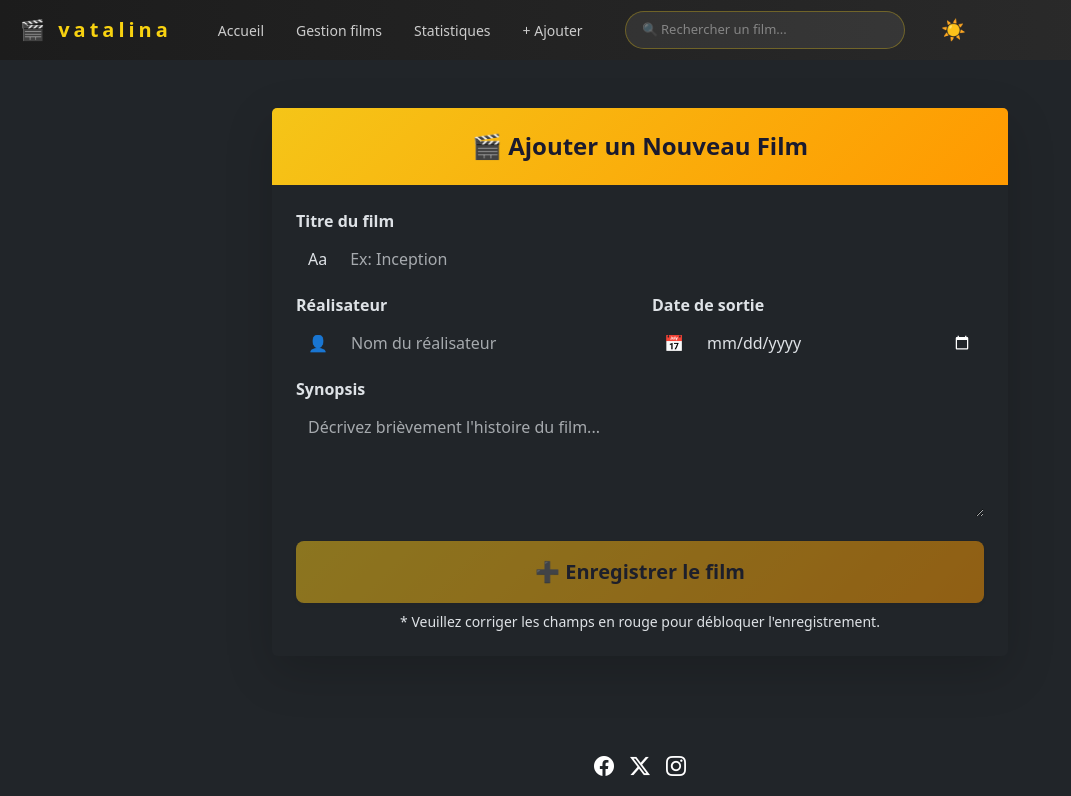
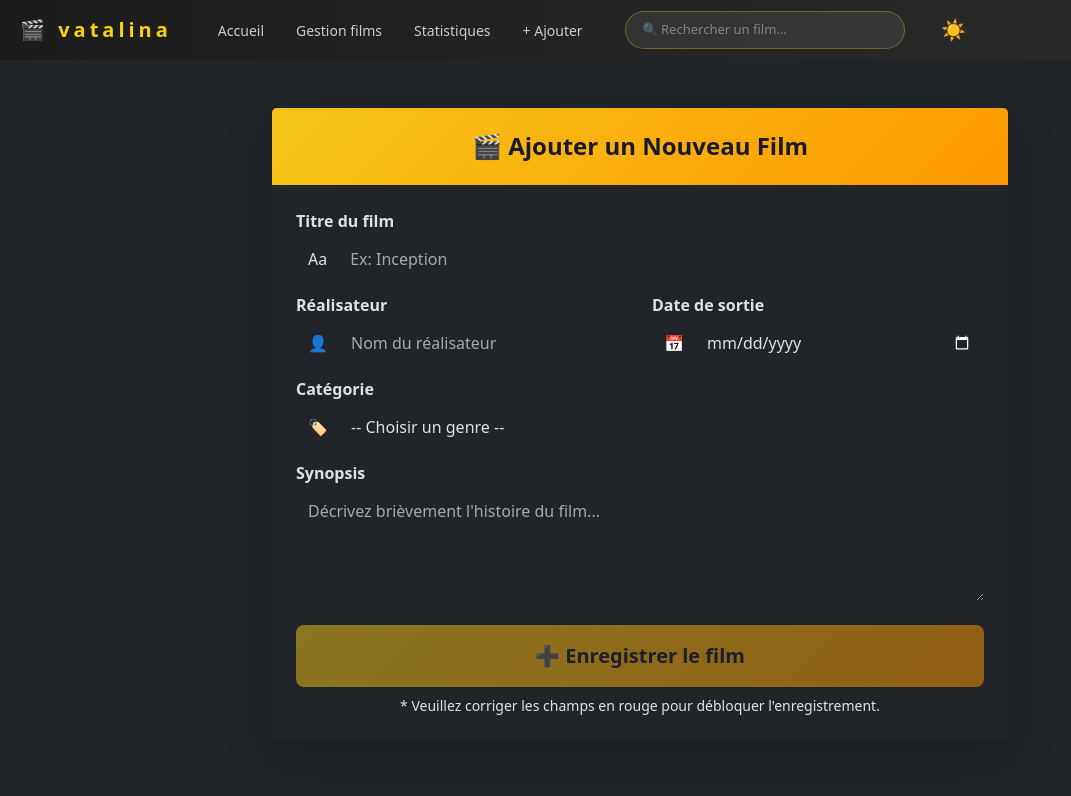
Before and after one commit to Diarra-blip/Cine-app, an Angular app: page /add-movie in a window 1280 px wide. Shown: the top 796 px of the page, without its empty margins (0-1071 px from the left). Built offline with nearby package versions, Linux system fonts and the light colour scheme; sample sign-in values are in the browser's storage.

Commit message:
catgeroie

```diff
--- a/src/app/add-movie/add-movie.html
+++ b/src/app/add-movie/add-movie.html
@@ -62,6 +62,26 @@
               </div>
             </div>
 
+            <div class="mb-3">
+              <label class="form-label fw-bold">Catégorie</label>
+              <div class="input-group">
+                <span class="input-group-text bg-light text-muted">🏷️</span>
+                <select name="category" [(ngModel)]="movie.category" required #category="ngModel"
+                        class="form-control" [class.is-invalid]="category.invalid && category.touched">
+                  <option value="" disabled selected>-- Choisir un genre --</option>
+                  <option value="Action">Action</option>
+                  <option value="Comédie">Comédie</option>
+                  <option value="Drame">Drame</option>
+                  <option value="Horreur">Horreur</option>
+                  <option value="Science-Fiction">Science-Fiction</option>
+                  <option value="Documentaire">Documentaire</option>
+                </select>
+                <div class="invalid-feedback">
+                  Veuillez sélectionner une catégorie.
+                </div>
+              </div>
+            </div>
+
             <div class="mb-4">
               <label class="form-label fw-bold">Synopsis</label>
               <textarea name="synopsis" [(ngModel)]="movie.synopsis" required minlength="10" #synopsis="ngModel"
--- a/src/app/add-movie/add-movie.ts
+++ b/src/app/add-movie/add-movie.ts
@@ -30,7 +30,8 @@ export class AddMovie implements OnInit {
     synopsis: '',
     id: undefined,
     rate: 0,
-    image: ''
+    image: '',
+    category: ''
   };
 
   ngOnInit(): void {
--- a/src/app/edit-movie/edit-movie.html
+++ b/src/app/edit-movie/edit-movie.html
@@ -16,6 +16,20 @@
     <input type="date" id="releaseDate" name="releaseDate" [(ngModel)]="movie.releaseDate"/>
   </div>
 
+  <div class="mb-3">
+    <label class="form-label fw-bold">Catégorie</label> <div class="input-group">
+    <span class="input-group-text bg-light text-muted">🏷️</span>
+    <select name="category" [(ngModel)]="movie.category" required class="form-select">
+      <option value="" disabled>-- Choisir une catégorie --</option>
+      <option value="Action">Action</option>
+      <option value="Comédie">Comédie</option>
+      <option value="Drame">Drame</option>
+      <option value="Horreur">Horreur</option>
+      <option value="Science-Fiction">Science-Fiction</option>
+    </select>
+  </div>
+  </div>
+
   <div class="d-flex flex-column w-50">
     <label for="synopsis">Synopsis</label>
     <input type="text" id="synopsis" name="synopsis" [(ngModel)]="movie.synopsis"/>
--- a/src/app/edit-movie/edit-movie.ts
+++ b/src/app/edit-movie/edit-movie.ts
@@ -24,12 +24,15 @@ export class EditMovie implements OnInit {
     synopsis: '',
     id: undefined,
     rate: undefined,
-    image: undefined
+    image: undefined,
+    category: ''
   };
 
   ngOnInit(): void {
     const id = Number(this.route.snapshot.paramMap.get('id'));
-    this.moviesApi.getMovie(id).subscribe(movie => this.movie = movie);
+    this.moviesApi.getMovie(id).subscribe(movieFromServer => {
+      this.movie = { ...movieFromServer, category: movieFromServer.category || '' };
+    });
   }
 
   updateMovie(): void {
--- a/src/app/home/movie-card/movie-card.html
+++ b/src/app/home/movie-card/movie-card.html
@@ -10,6 +10,11 @@
     </div>
   </div>
   <div class="movie-info">
+
+    <div style="background: red; color: white; font-size: 10px; padding: 2px;">
+      DEBUG: 🏷️ {{ movie.category || 'AUCUNE INFO' }}
+    </div>
+
     <h5>{{ movie.title }}</h5>
     <p>{{ movie.director }}</p>
     <div class="movie-meta">
--- /dev/null
+++ b/src/app/models/category.ts
@@ -0,0 +1,5 @@
+export interface Category {
+  id: number;
+  label: string;
+  description?: string; // Optionnel
+}
--- a/src/app/models/movie.ts
+++ b/src/app/models/movie.ts
@@ -6,4 +6,5 @@ export interface Movie {
   synopsis: string;
   rate?: number;
   image?: string;
+  category: string;
 }
--- a/src/app/movie-detail/movie-detail.html
+++ b/src/app/movie-detail/movie-detail.html
@@ -24,6 +24,7 @@
       </div>
 
       <div class="movie-meta">
+        <span class="badge-category" *ngIf="movie.category">🏷️ {{ movie.category }}</span>
         <span class="badge-yellow">🎬 {{ movie.director }}</span>
         <span class="badge-muted">📅 {{ movie.releaseDate | date:'dd/MM/yyyy' }}</span>
         <span class="badge-yellow" *ngIf="movie.rate">⭐ {{ movie.rate }}/5</span>
--- a/src/app/movie-detail/movie-detail.scss
+++ b/src/app/movie-detail/movie-detail.scss
@@ -110,6 +110,16 @@
   border-radius: 20px;
   font-size: 13px;
   font-weight: 600;
+}
+
+.badge-category {
+  background: #00adb5; // Un joli bleu turquoise
+  color: white;
+  padding: 4px 12px;
+  border-radius: 20px;
+  font-size: 0.9rem;
+  font-weight: bold;
+  margin-right: 10px;
 }
 
 .badge-muted {
--- a/src/app/movies-list/movies-list.html
+++ b/src/app/movies-list/movies-list.html
@@ -1,12 +1,12 @@
 <div class="container mt-4">
   <h2>Gestion de films</h2>
-
 
   <table class="table table-striped">
     <thead>
     <tr>
       <th>ID</th>
       <th>Titre</th>
+      <th>Catégorie</th>
       <th>Date</th>
       <th>Réalisateur</th>
       <th>Note</th>
@@ -19,6 +19,11 @@
     <tr>
       <td>{{ movie.id }}</td>
       <td>{{ movie.title }}</td>
+      <td>
+  <span class="badge bg-info text-dark">
+    {{ movie.category ? movie.category : 'VIDE' }}
+  </span>
+      </td>
       <td>{{ movie.releaseDate | date:'dd/MM/yy' }}</td>
       <td>{{ movie.director }}</td>
       <td>{{ movie.rate }}</td>
```
Lines whose indentation alone changed are shown as unchanged.
